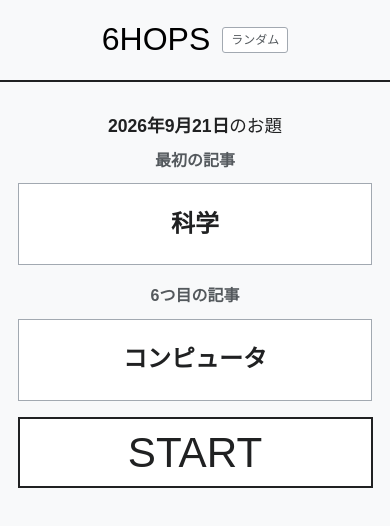
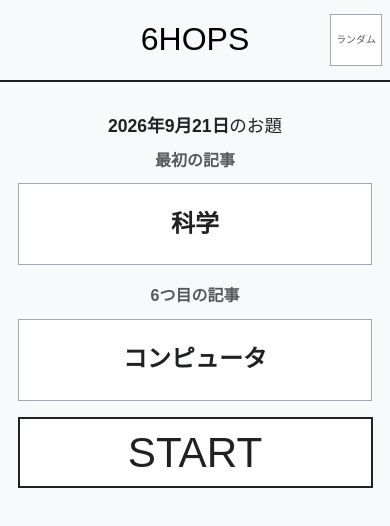
Before and after one commit to m15obayasi/6HOPS, a plain HTML site: page index.html in a window 390 px wide. Drawn offline with nearby package versions, Linux system fonts and the light colour scheme; a web font is replaced by a local one.

Commit message:
通常モード導線を右端の正方形に変更

```diff
--- a/css/style.css
+++ b/css/style.css
@@ -1590,17 +1590,21 @@ body {
 }
 
 .randomModeButton {
-    position: static;
-    margin: 0 0 0 20px;
-    padding: 7px 16px;
+    position: absolute;
+    right: 20px;
+    width: 68px;
+    height: 68px;
+    margin: 0;
+    padding: 5px;
     border: 1px solid #a2a9b1;
-    border-radius: 3px;
+    border-radius: 0;
     background: #fff;
     color: #54595d;
     cursor: pointer;
     font-family: 'Zen Maru Gothic', sans-serif;
-    font-size: 0.9rem;
-    line-height: 1.2;
+    font-size: 0.72rem;
+    line-height: 1.25;
+    white-space: normal;
     pointer-events: auto;
     z-index: 1;
     transition: border-color 0.15s ease, color 0.15s ease, background-color 0.15s ease;
@@ -1665,9 +1669,11 @@ body {
     }
 
     .randomModeButton {
-        margin-left: 12px;
-        padding: 5px 8px;
-        font-size: 0.75rem;
+        right: 8px;
+        width: 52px;
+        height: 52px;
+        padding: 4px;
+        font-size: 0.62rem;
     }
 
     .randomLongLabel {
--- a/index.html
+++ b/index.html
@@ -5,7 +5,7 @@
     <meta charset="UTF-8">
     <meta name="viewport" content="width=device-width, initial-scale=1.0">
     <title>6HOPS</title>
-    <link rel="stylesheet" href="./css/style.min.css?v=8.2"> <!-- パラメータクエリを更新 -->
+    <link rel="stylesheet" href="./css/style.min.css?v=8.3"> <!-- パラメータクエリを更新 -->
     <link href="https://fonts.googleapis.com/css?family=Cherry+Swash:700" rel="stylesheet">
     <link rel="stylesheet" href="https://fonts.googleapis.com/css?family=Noto+Sans+JP">
     <link rel="stylesheet" href="https://fonts.googleapis.com/css2?family=Zen+Maru+Gothic:wght@400&display=swap">
```
Also changed, not shown: challenge.html (+1 -1 lines), de/index.html (+1 -1 lines), en/index.html (+1 -1 lines), fr/index.html (+1 -1 lines), zh/index.html (+1 -1 lines), css/style.min.css.
